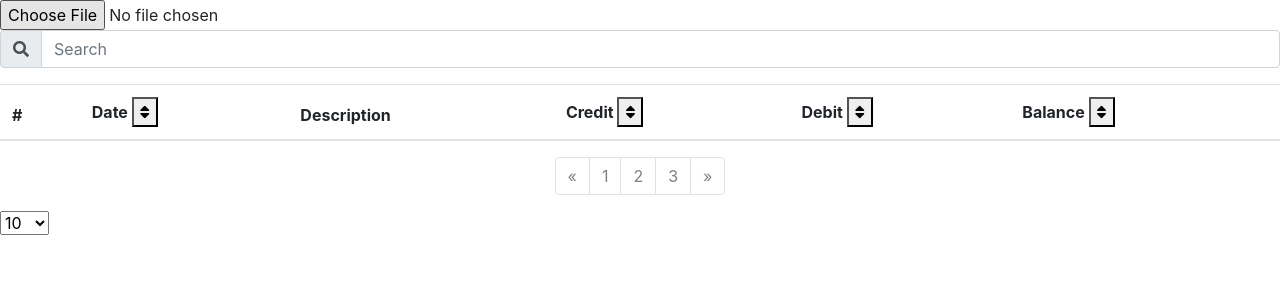
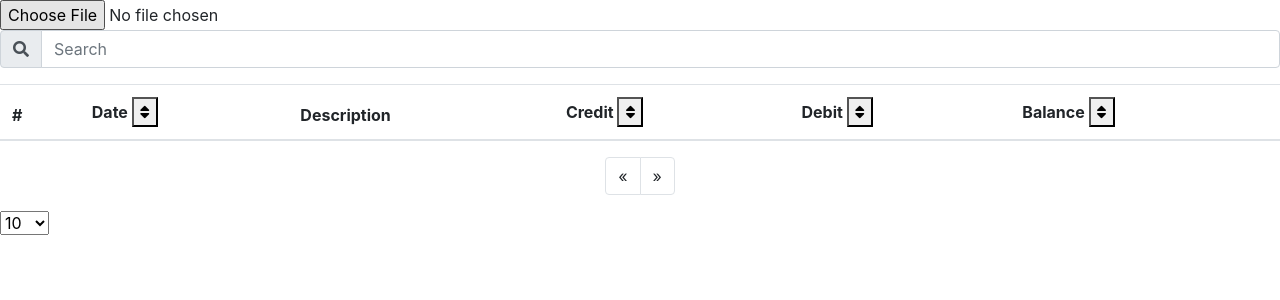
Before and after one commit to mariesunghee/bankshow, a React (Create React App) app: page / in a window 1280 px wide. Shown: the top 300 px of the page. Built offline with nearby package versions, Linux system fonts and the light colour scheme.

Commit message:
pagination with style

```diff
--- a/src/App.js
+++ b/src/App.js
@@ -42,6 +42,27 @@ class App extends Component {
         })
     }
 
+    handlePreviousClick=()=>{
+        if(this.state.currentPage>1) {
+            this.setState({
+                currentPage: this.state.currentPage -1
+            })
+        }
+    }
+    handleNextClick=(totalPage)=>{
+        if(this.state.currentPage<totalPage) {
+            this.setState({
+                currentPage: this.state.currentPage +1
+            })
+        }
+    }
+
+    handlePageClick=(pageNumber)=>{
+        this.setState({
+            currentPage: pageNumber
+        })
+    }
+
     render() {
         const filterData = this.state.parsedData.filter((transection)=>{
             return transection[1].toLowerCase().indexOf(this.state.searchedText) > -1
@@ -64,6 +85,18 @@ class App extends Component {
             }
         });
 
+        const pageStart=(this.state.currentPage-1)*this.state.pageSize;
+        const pageEnd=pageStart+this.state.pageSize;
+
+        const pagedData = sortedData.slice(pageStart,pageEnd);
+        const totalPages= Math.ceil(sortedData.length/this.state.pageSize);
+        const pageElements =[]
+
+
+
+        for(let i=0;i<totalPages;i++){
+               pageElements.push(<li key={i} className="page-item"><a style={{background: this.state.currentPage===i+1 ?"gray":""}} onClick={()=>this.handlePageClick(i+1)} className="page-link" >{i+1}</a></li>)
+           }
         return (
             <div className="App">
                 <input type="file" onChange={this.handleFileChange}/>
@@ -90,9 +123,9 @@ class App extends Component {
                     </thead>
                     <tbody>
                     {
-                        sortedData.map((transection, index) => {
+                        pagedData.map((transection, index) => {
                             return <tr key={index}>
-                                <td>{index + 1}</td>
+                                <td>{pageStart+index+1}</td>
                                 <td>{transection[0]}</td>
                                 <td>{transection[1]}</td>
                                 <td>{transection[2]}</td>
@@ -105,16 +138,14 @@ class App extends Component {
                 </table>
             <ul className="pagination justify-content-center">
                 <li className="page-item">
-                    <a className="page-link" href="#" aria-label="Previous">
+                    <a className="page-link" onClick={this.handlePreviousClick} aria-label="Previous">
                         <span aria-hidden="true">&laquo;</span>
                         <span className="sr-only">Previous</span>
                     </a>
                 </li>
-                <li className="page-item"><a className="page-link" href="#">1</a></li>
-                <li className="page-item"><a className="page-link" href="#">2</a></li>
-                <li className="page-item"><a className="page-link" href="#">3</a></li>
+                {pageElements}
                 <li className="page-item">
-                    <a className="page-link" href="#" aria-label="Next">
+                    <a className="page-link" onClick={()=>this.handleNextClick(totalPages)} aria-label="Next">
                         <span aria-hidden="true">&raquo;</span>
                         <span className="sr-only">Next</span>
                     </a>
```
